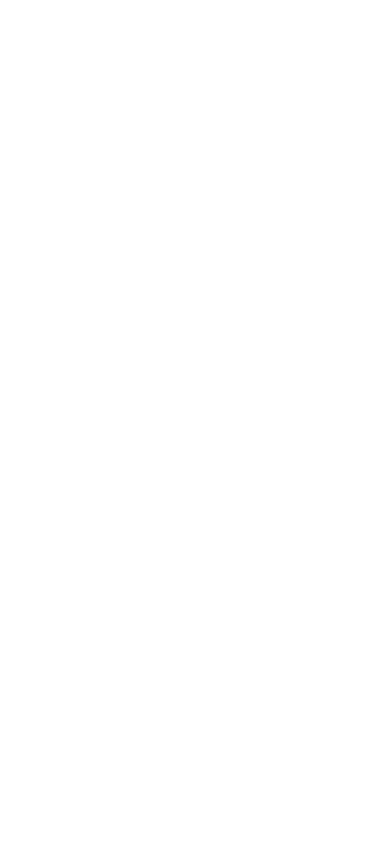
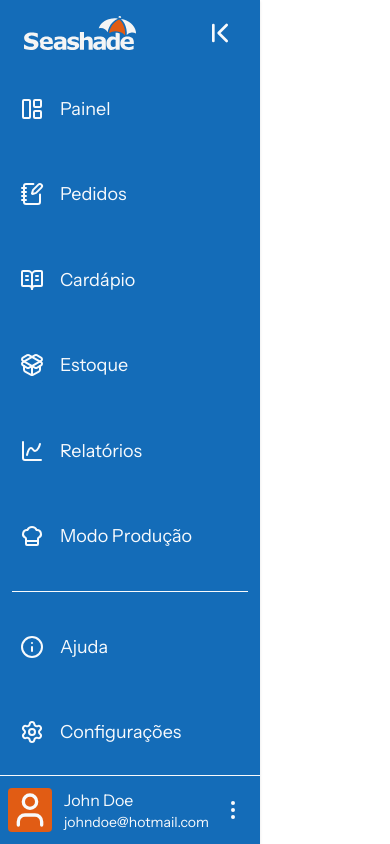
Before and after one commit to barb1424/TesteSeaShade, a React (Vite) app: page /novo-pedido in a window 390 px wide. Before the commit this address had no page. Built offline with nearby package versions, Linux system fonts and the light colour scheme.

Commit message:
Menu lateral para mobile

```diff
--- a/package.json
+++ b/package.json
@@ -13,10 +13,9 @@
     "@popperjs/core": "^2.11.8",
     "@tailwindcss/vite": "^4.1.12",
     "bootstrap": "^5.3.7",
-    "lucide-react": "^0.539.0",
+    "lucide-react": "^0.542.0",
     "react": "^19.1.0",
     "react-dom": "^19.1.0",
-    "react-hook-form": "^7.62.0",
     "react-icons": "^5.5.0",
     "react-router": "^7.8.0",
     "react-router-dom": "^7.8.2",
--- a/src/App.jsx
+++ b/src/App.jsx
@@ -3,6 +3,7 @@
 import Home from './pages/Home';
 import Login from './pages/Login';
 import Cadastro from './pages/Cadastro';
+import NovoPedido from './pages/NovoPedido';
 const App = () => {
   return (
 
@@ -11,6 +12,7 @@
         <Route path='/' element={<Home />} />
         <Route path='/login' element={<Login />} />
         <Route path='/cadastro' element={<Cadastro />} />
+        <Route path='/novo-pedido' element={<NovoPedido />} />
       </Routes>
 
 
--- a/src/components/Sidebar.jsx
+++ b/src/components/Sidebar.jsx
@@ -1,8 +1,37 @@
+import { LayoutPanelLeft, NotebookPen, BookOpenText, PackageOpen, ChartSpline, ChefHat, Info, ChevronFirst, ChevronLast, User, EllipsisVertical, Settings } from "lucide-react";
+import logo from "../assets/logo.svg";
 const Sidebar = () => {
     return (
-        <aside className="h-screen">
-
-        </aside>
+        <aside className="h-screen w-2/3 flex">
+        <header className="w-full h-full flex flex-col bg-azul-700 shadow-sm">
+        <div className="flex px-6 py-4 justify-between items-center text-slate-50">
+        <img src={logo} alt="Logo do Seashade" className="max-w-28" />
+        <ChevronFirst size="32"/>
+        </div>
+        <nav className="h-full text-slate-50 text-lg flex flex-col px-3 gap-3">
+        <ul className="flex flex-col justify-around flex-3 border-b border-slate-50 pb-3">
+            <li className="flex px-2 h-full items-center hover:bg-sky-600 rounded-lg transition-all duration-300"><div className="w-10"><LayoutPanelLeft/></div>Painel</li>
+            <li className="flex px-2 h-full items-center hover:bg-sky-600 rounded-lg transition-all duration-300"><div className="w-10"><NotebookPen/></div>Pedidos</li>
+            <li className="flex px-2 h-full items-center hover:bg-sky-600 rounded-lg transition-all duration-300"><div className="w-10"><BookOpenText/></div>Cardápio</li>
+            <li className="flex px-2 h-full items-center hover:bg-sky-600 rounded-lg transition-all duration-300"><div className="w-10"><PackageOpen/></div>Estoque</li>
+            <li className="flex px-2 h-full items-center hover:bg-sky-600 rounded-lg transition-all duration-300"><div className="w-10"><ChartSpline/></div>Relatórios</li>
+            <li className="flex px-2 h-full items-center hover:bg-sky-600 rounded-lg transition-all duration-300"><div className="w-10"><ChefHat/></div>Modo Produção</li>
+        </ul>
+        <ul className="flex flex-col flex-1 justify-around">
+            <li className="flex px-2 h-full items-center hover:bg-sky-600 rounded-lg transition-all duration-300"><div className="w-10"><Info/></div>Ajuda</li>
+            <li className="flex px-2 h-full items-center hover:bg-sky-600 rounded-lg transition-all duration-300"><div className="w-10"><Settings /></div>Configurações</li>
+        </ul>
+        </nav>
+        <div className=" flex border-t border-slate-50 text-slate-50 justify-center items-center gap-3 px-2 py-3">
+        <div className=" aspect-square flex flex-1 rounded bg-laranja-600 justify-center items-center text-4xl h-full font-extrabold"><User size="40"/></div>
+        <div className="flex flex-col flex-3 ">
+        <div className="flex">John Doe</div>
+        <div className="flex text-sm">johndoe@hotmail.com</div>
+        </div>
+        <div className="flex flex-1 "><EllipsisVertical /></div>
+        </div>
+        </header>
+</aside>
     )
 }
 
--- a/src/pages/Cadastro.jsx
+++ b/src/pages/Cadastro.jsx
@@ -9,7 +9,7 @@
  const[name, setName] = useState('');
  const[barraca,setBarraca] = useState('');
   return (
-    <div className=" bg-slate-100 min-h-screen flex flex-col gap-1 md:gap-6">
+    <div className=" bg-slate-100 h-screen flex flex-col gap-1 md:gap-6">
       <Header />
         <main className=" flex-1 flex flex-col items-center gap-5">
           <div className="flex flex-col items-center">
--- a/src/pages/Home.jsx
+++ b/src/pages/Home.jsx
@@ -12,12 +12,12 @@
       <div className="relative z-10 w-full max-w-screen-xl mx-auto flex-1 flex flex-col justify-center px-4">
         <main className="flex-1 mt-15 md:mt-45 md:text-left">
           <h1 className="text-xl md:text-3xl font-bold sm:text-4xl">
-            <span className="text-slate-50 font-light tracking-wide">
+            <span className="text-slate-50 font-light tracking-wide ">
               Seu negócio
             </span><br />
-            <strong className="md:text-7xl sm:text-[80px] text-[44px] leading-tight  text-slate-50">
+            <strong className="md:text-7xl sm:text-[80px] text-[44px] leading-tight break-words text-slate-50">
               SEGURO &<br />
-              <span className="bg-linear-to-r from-yellow-500 to-orange-500 bg-clip-text text-transparent">ORGANIZADO.</span>
+              <span className="bg-linear-to-r from-yellow-500 to-orange-500 bg-clip-text text-transparent break-words">ORGANIZADO.</span>
             </strong><br />
           </h1>
 
--- a/src/pages/NovoPedido.jsx
+++ b/src/pages/NovoPedido.jsx
@@ -0,0 +1,9 @@
+import Sidebar from "../components/Sidebar"
+const NovoPedido = () => {
+    return(
+        <div>
+            <Sidebar/>
+        </div>
+    )
+}
+export default NovoPedido;
```
Also changed, not shown: 1 other file (tests, documents, lock files or other folders).
